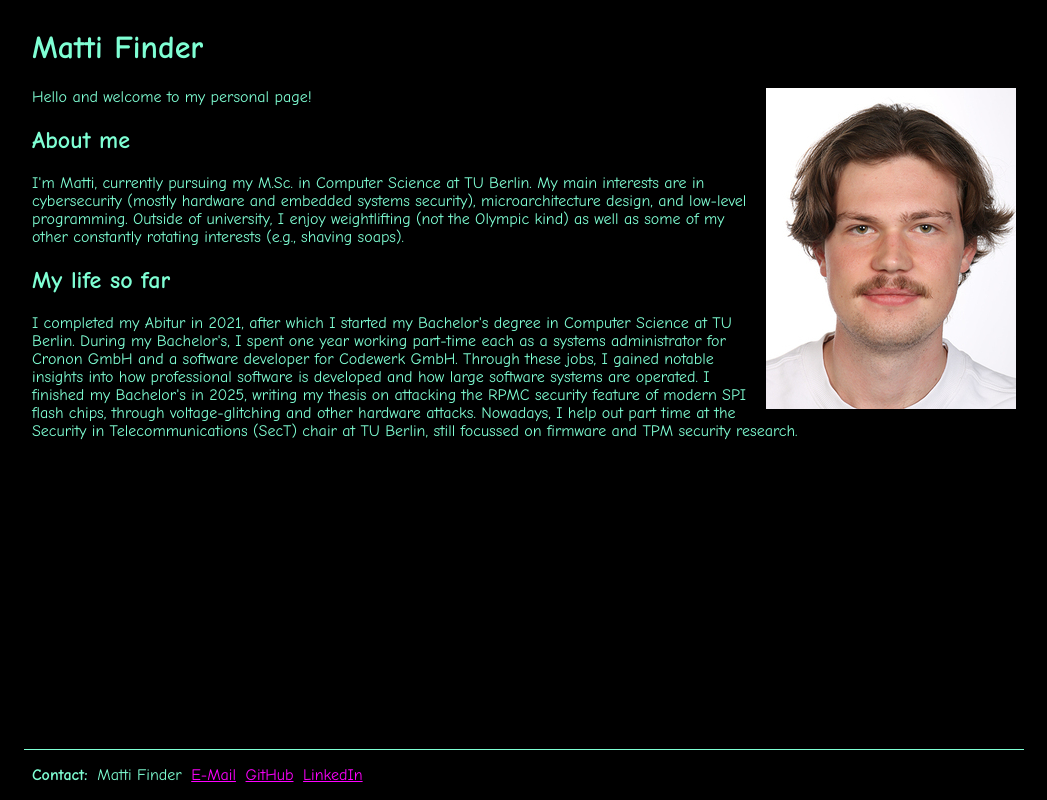
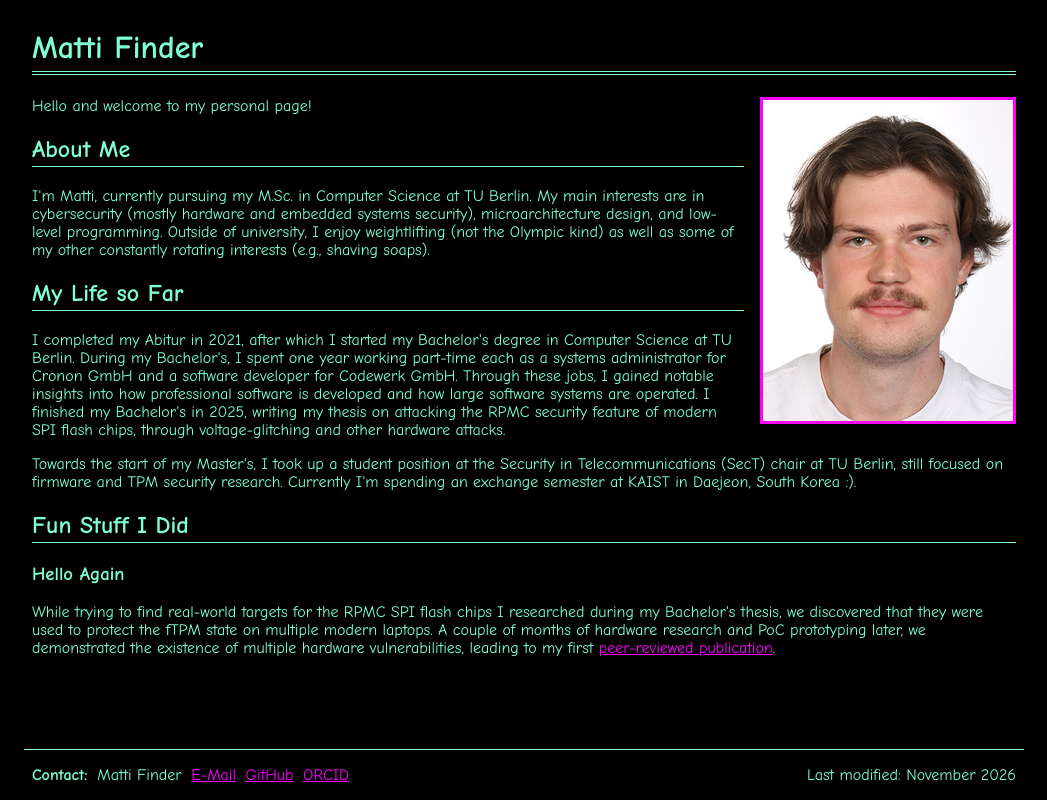
Before and after one commit to mattifinder/mattifinder.github.io, a plain HTML site: page index.html in a window 1280 px wide. Shown: the whole page, without its empty margins (116-1163 px from the left). Drawn offline with Linux system fonts and the light colour scheme.

Commit message:
update content

```diff
--- a/index.html
+++ b/index.html
@@ -5,7 +5,7 @@
         <meta name="viewport" content="width=device-width, initial-scale=1">
         <meta name="description" content="Homepage of Matti Finder">
         <title>Matti Finder's Homepage</title>
-        <link rel="icon" types="images/x-icon" href="./img/chatting.gif">
+        <link rel="icon" type="image/gif" href="./img/chatting.gif">
         <link rel="stylesheet" href="./styles/main.css">
     </head>
     <body>
@@ -18,20 +18,30 @@
                 <p>
                     Hello and welcome to my personal page!
                 </p>
-                <h2>About me</h2>
+                <h2>About Me</h2>
                 <p>
                     I'm Matti, currently pursuing my M.Sc. in Computer Science at TU Berlin.
                     My main interests are in cybersecurity (mostly hardware and embedded systems security), microarchitecture design, and low-level programming.
                     Outside of university, I enjoy weightlifting (not the Olympic kind) as well as some of my other constantly rotating interests (e.g., shaving soaps).
                 </p>
-                <h2>My life so far</h2>
+                <h2>My Life so Far</h2>
                 <p>
                     I completed my Abitur in 2021, after which I started my Bachelor's degree in Computer Science at TU Berlin.
                     During my Bachelor's, I spent one year working part-time each as a systems administrator for Cronon GmbH and a software developer for Codewerk GmbH.
                     Through these jobs, I gained notable insights into how professional software is developed and how large software systems are operated.
                     I finished my Bachelor's in 2025, writing my thesis on attacking the RPMC security feature of modern SPI flash chips, through voltage-glitching and other hardware attacks.
-					Nowadays, I help out part time at the Security in Telecommunications (SecT) chair at TU Berlin, still focussed on firmware and TPM security research.
                 </p>
+                <p>
+					Towards the start of my Master's, I took up a student position at the Security in Telecommunications (SecT) chair at TU Berlin, still focused on firmware and TPM security research.
+					Currently I'm spending an exchange semester at KAIST in Daejeon, South Korea :).
+                </p>
+                <h2>Fun Stuff I Did</h2>
+					<h3>Hello Again</h3>
+					<p>
+					While trying to find real-world targets for the RPMC SPI flash chips I researched during my Bachelor's thesis, we discovered that they were used to protect the fTPM state on multiple modern laptops.
+					A couple of months of hardware research and PoC prototyping later, we demonstrated the existence of multiple hardware vulnerabilities,
+					leading to my first <a href="https://doi.org/10.1145/3830454.3846631">peer-reviewed publication</a>.
+					</p>
             </div>
         </div>
         <footer>
@@ -41,7 +51,10 @@
             </div>
             <a href="mailto:matti.finder+website@gmail.com">E-Mail</a>
             <a href="https://github.com/mattifinder/">GitHub</a>
-            <a href="https://www.linkedin.com/in/matti-finder-513918237/">LinkedIn</a>
+            <a href="https://orcid.org/0009-0003-8990-4865">ORCID</a>
+            <div class="last-modified">
+                Last modified: <time datetime="2026-11">November 2026</time>
+            </div>
         </footer>
     </body>
 </html>
--- a/styles/main.css
+++ b/styles/main.css
@@ -24,6 +24,9 @@ a {
     text-align: center;
     img {
         width: 80%;
+        border: .2rem solid magenta;
+        /* keep the border inside the image's width so it doesn't grow the layout */
+        box-sizing: border-box;
     }
     @media (min-width: 500px) {
         float: right;
@@ -46,6 +49,25 @@ footer {
     }
 }
 
+.last-modified {
+    /* in the row layout, push the date to the right edge */
+    @media (min-width: 500px) {
+        margin-left: auto;
+    }
+}
+
 .bold {
     font-weight: bold;
 }
+
+h1 {
+    border-bottom: .3rem double aquamarine;
+    padding-bottom: .3rem;
+}
+
+h2 {
+    /* flow-root keeps the line from running underneath the floated photo */
+    display: flow-root;
+    border-bottom: .1rem solid aquamarine;
+    padding-bottom: .2rem;
+}
```
